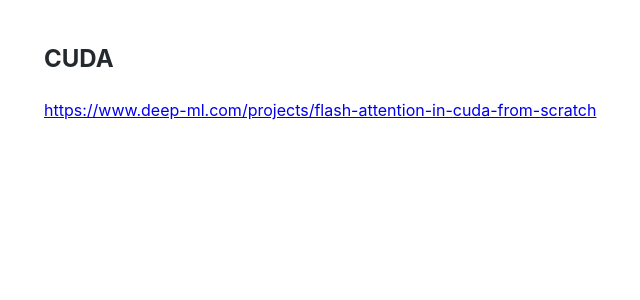
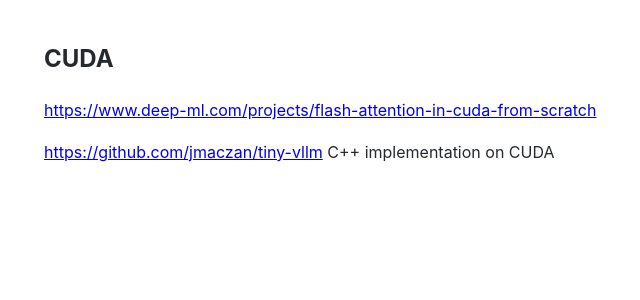
Before and after one commit to Michael-Lubinsky/michael-lubinsky.github.com, a Jekyll site: the page built from ml/cuda.md, in a window 1280 px wide. Shown: the top 300 px of the page, without its empty margins (146-786 px from the left). Built offline with Jekyll 4.4.1, drawn with Linux system fonts in a browser that asks for light colours; our own code applies the rules of GitHub Pages for plain Markdown files.

Commit message:
Update cuda.md

```diff
--- a/ml/cuda.md
+++ b/ml/cuda.md
@@ -1,3 +1,5 @@
 ## CUDA
 
 <https://www.deep-ml.com/projects/flash-attention-in-cuda-from-scratch>
+
+<https://github.com/jmaczan/tiny-vllm> C++ implementation on CUDA
```
